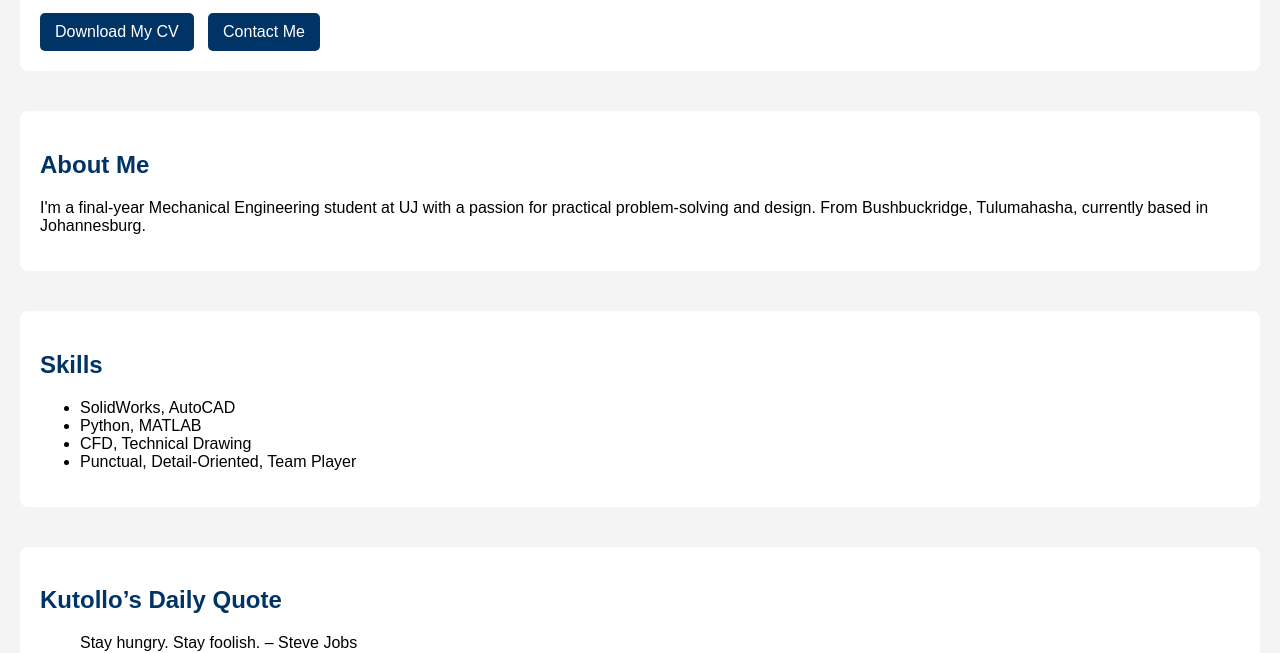
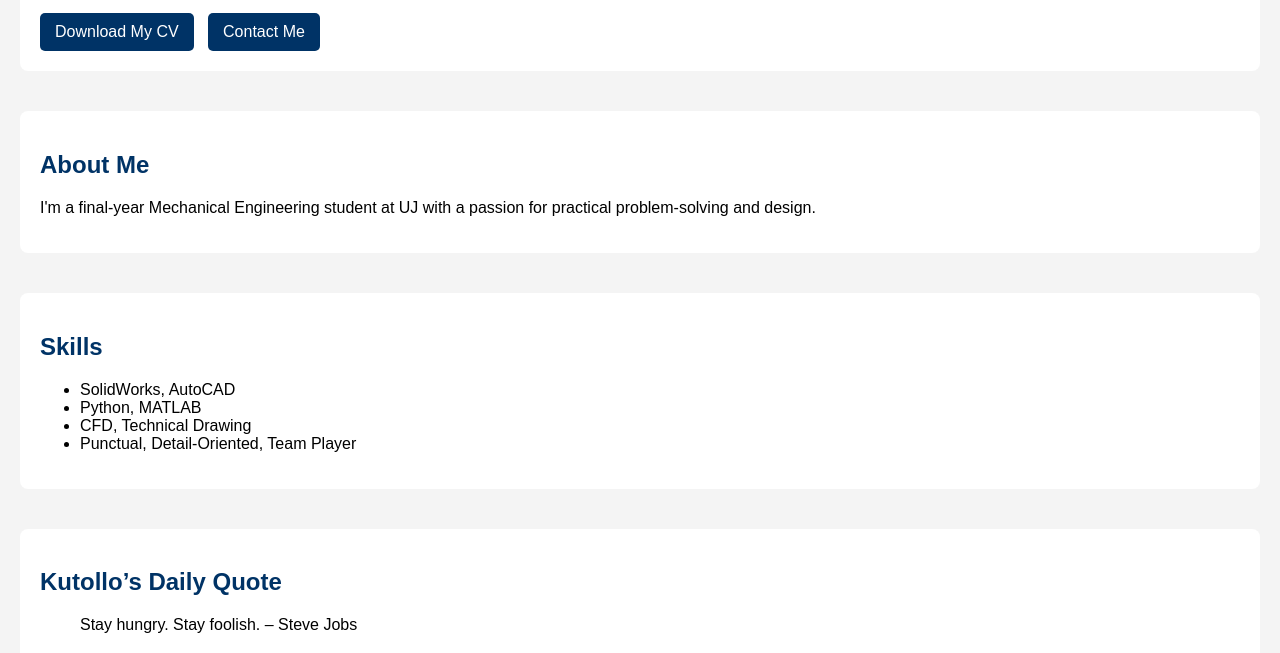
Before and after one commit to Kutollo/kutollo-portfolio, a plain HTML site: page index.html in a window 1280 px wide. Shown: the part 161-814 px from the top of the page. Drawn offline with Linux system fonts and the light colour scheme.

Commit message:
Update index.html

```diff
--- a/index.html
+++ b/index.html
@@ -19,7 +19,7 @@
   <!-- About Me -->
   <section id="about">
     <h2>About Me</h2>
-    <p>I'm a final-year Mechanical Engineering student at UJ with a passion for practical problem-solving and design. From Bushbuckridge, Tulumahasha, currently based in Johannesburg.</p>
+    <p>I'm a final-year Mechanical Engineering student at UJ with a passion for practical problem-solving and design.</p>
   </section>
 
   <!-- Skills -->
```
